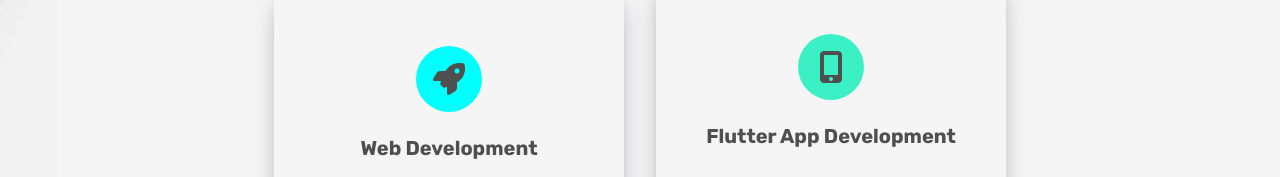
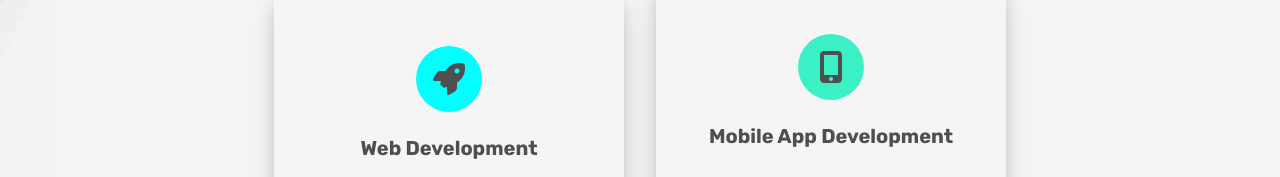
Before and after one commit to Yashcodes/CodeNesters-Frontend, a React (Create React App) app: page /services in a window 1280 px wide. Shown: the part 1540-1717 px from the top of the page. Built offline with nearby package versions, Linux system fonts and the light colour scheme.

Commit message:
Changes services option in service page form

```diff
--- a/src/components/ServicesComponents/ContactForServices.jsx
+++ b/src/components/ServicesComponents/ContactForServices.jsx
@@ -3,9 +3,12 @@ import Select from "react-select";
 
 const ContactForServices = () => {
   const options = [
-    { value: "chocolate", label: "Chocolate" },
-    { value: "strawberry", label: "Strawberry" },
-    { value: "vanilla", label: "Vanilla" },
+    { value: "landingPages", label: "Landing Pages" },
+    { value: "portfolioCreation", label: "Portfolio Creation" },
+    { value: "webDevelopment", label: "Web Development" },
+    { value: "mobileAppDevelopment", label: "Mobile App Development" },
+    { value: "frontendDevelopment", label: "Fronted Development" },
+    { value: "webHosting", label: "Web Hosting" },
   ];
 
   const [selectedOption, setSelectedOption] = useState([]);
@@ -13,8 +16,6 @@ const ContactForServices = () => {
   const handleSelectChange = (selected) => {
     setSelectedOption(selected);
   };
-
-  console.log(selectedOption);
 
   return (
     <div className="container p-5">
--- a/src/pages/Services.jsx
+++ b/src/pages/Services.jsx
@@ -44,7 +44,7 @@ const Services = () => {
     {
       data: {
         id: 4,
-        title: "Flutter App Development",
+        title: "Mobile App Development",
         description: `We're more than techies, we're your partners in success! Get ready for friendly guidance and constant support. Your journey is important, and we're here to make it smooth.`,
         iconName: "mobile-alt",
         iconType: "fas",
```
